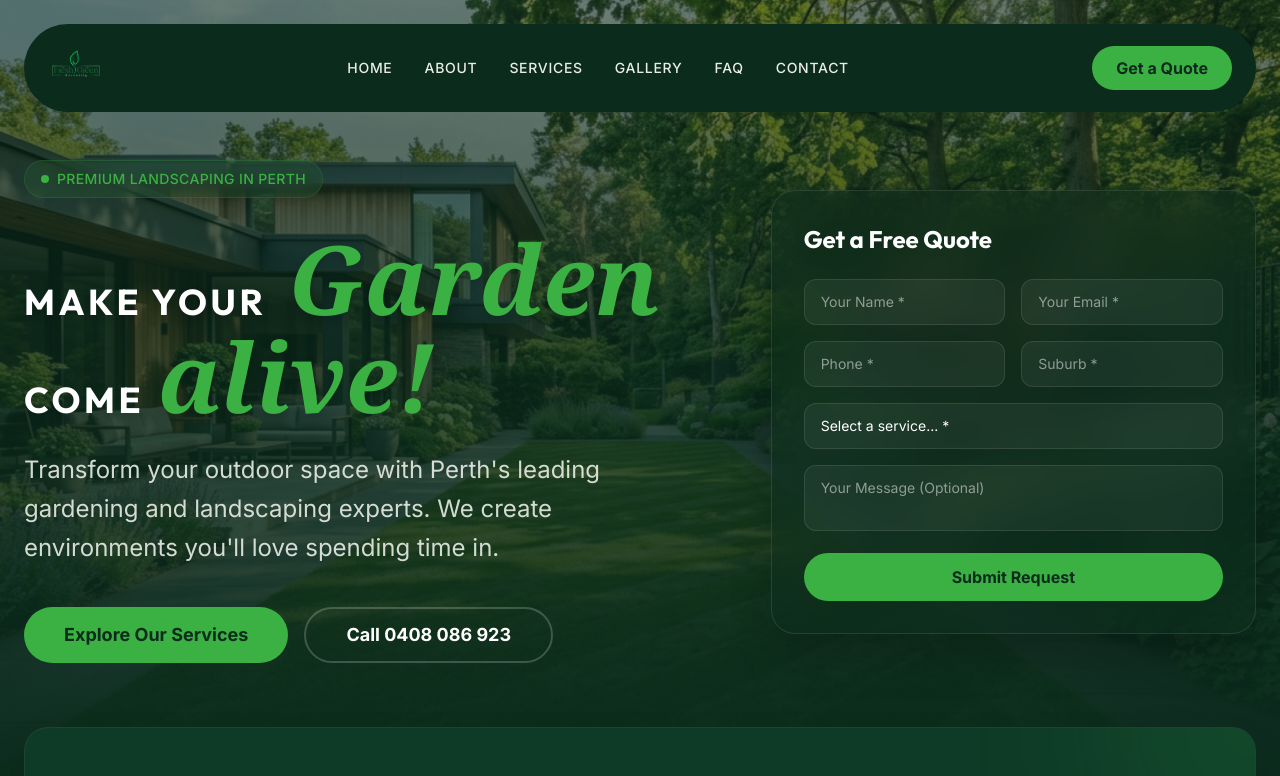
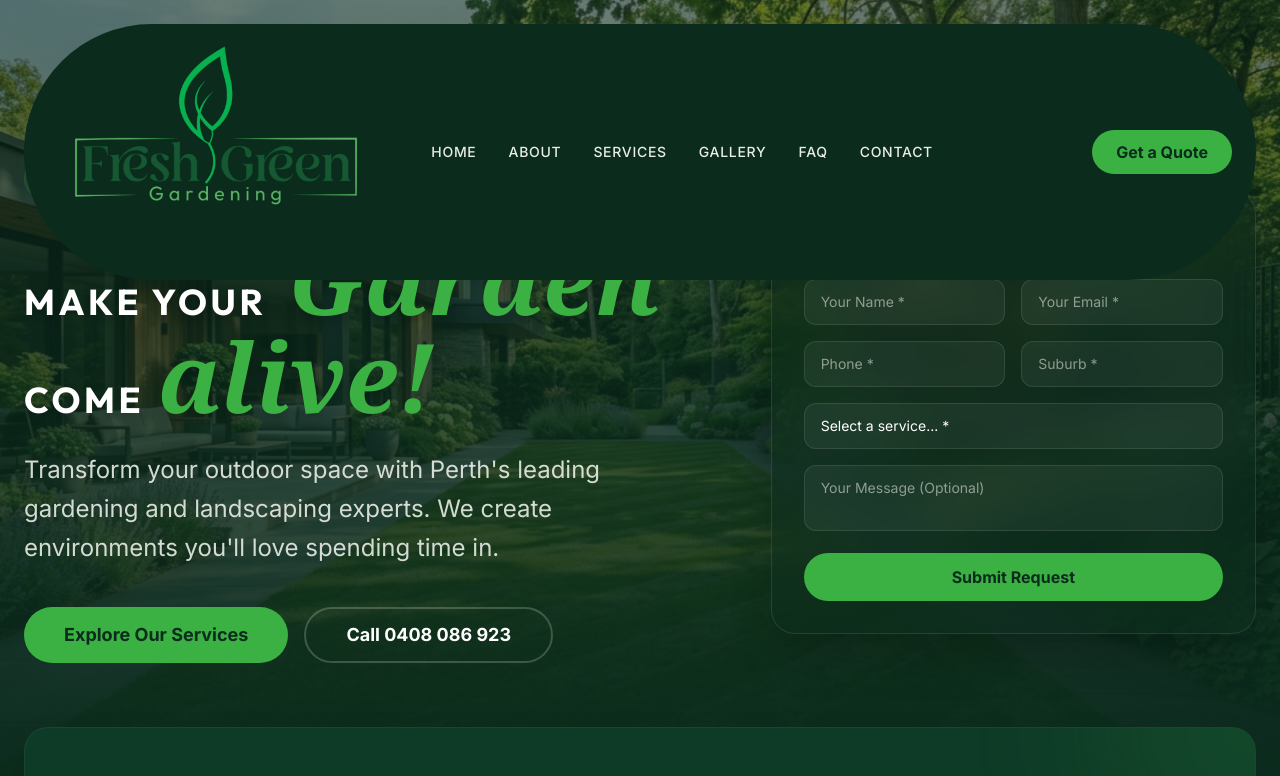
Before and after one commit to talhs999/Fresh-Green, a Next.js app: page / in a window 1280 px wide. Shown: the top 776 px of the page. Built offline with nearby package versions, Linux system fonts and the light colour scheme.

Commit message:
Fix logo sizes in header and footer

```diff
--- a/src/components/layout/Footer.tsx
+++ b/src/components/layout/Footer.tsx
@@ -10,8 +10,8 @@ export default function Footer() {
         <div className="grid grid-cols-1 md:grid-cols-2 lg:grid-cols-4 gap-12">
           {/* Brand Col */}
           <div className="space-y-6">
-            <Link href="/" className="flex items-center shrink-0 max-w-fit mb-2">
-              <Image src={footerLogo} alt="Fresh Green Gardening Logo" width={240} height={100} className="w-auto h-16 object-contain" />
+            <Link href="/" className="flex items-center shrink-0 max-w-fit mb-4">
+              <Image src={footerLogo} alt="Fresh Green Gardening Logo" width={400} height={150} className="w-48 md:w-64 h-auto object-contain scale-[1.5] origin-left" />
             </Link>
             <p className="text-sm leading-relaxed text-brand-text-light/80">
               Professional gardening and landscaping services in Perth. We pride ourselves on creating and maintaining beautiful, natural environments that enhance any property.
--- a/src/components/layout/Header.tsx
+++ b/src/components/layout/Header.tsx
@@ -48,9 +48,9 @@ export default function Header() {
             <Image
               src={headerLogo}
               alt="Fresh Green Gardening Logo"
-              width={200}
-              height={70}
-              className="w-auto h-12 md:h-14 object-contain group-hover:scale-105 transition-transform"
+              width={400}
+              height={150}
+              className="w-40 md:w-56 h-auto object-contain scale-[1.5] origin-left group-hover:scale-[1.6] transition-transform"
             />
           </Link>
 
```
